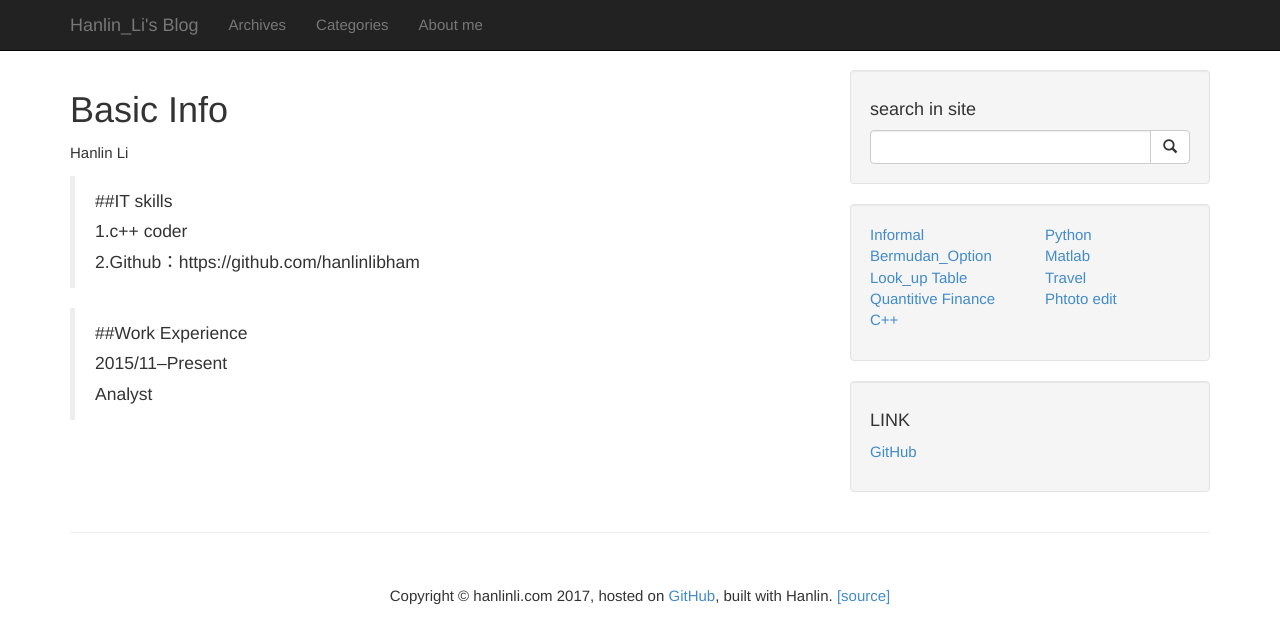
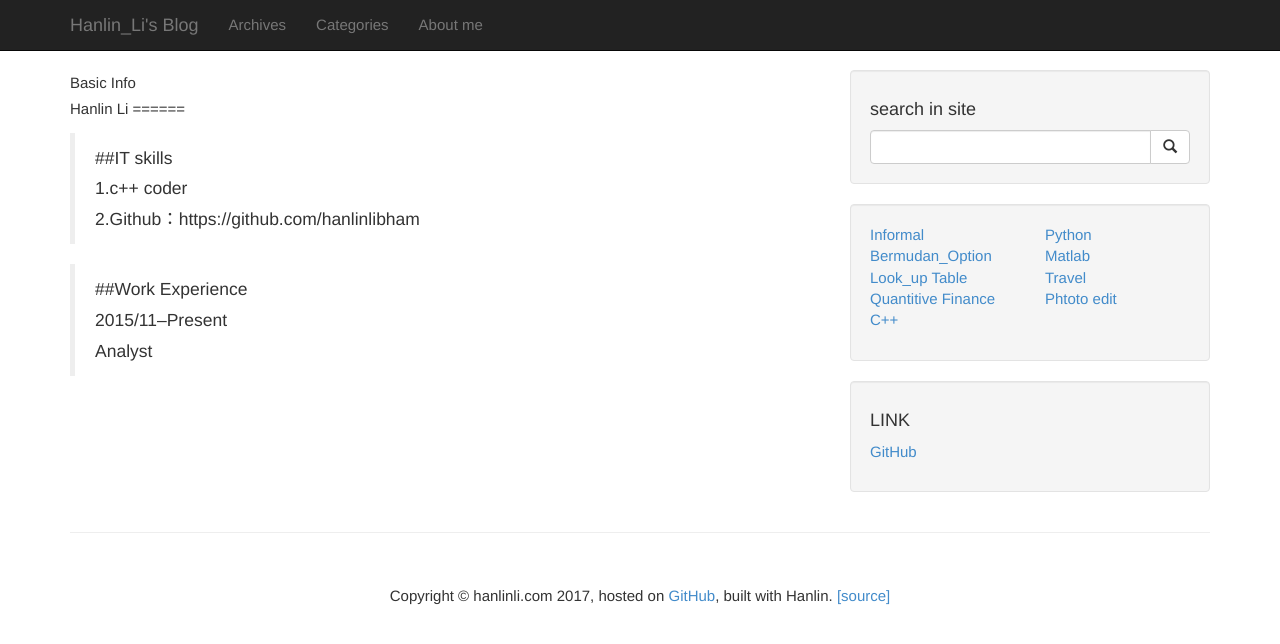
Before and after one commit to hanlinlibham/hanlinlibham.github.io, a Jekyll site: the page built from about.markdown, in a window 1280 px wide. Shown: the top 644 px of the page. Built offline with Jekyll 4.4.1, drawn with Linux system fonts in a browser that asks for light colours; Markdown is read by kramdown in place of the engine named in the settings.

```diff
--- a/about.markdown
+++ b/about.markdown
@@ -2,9 +2,9 @@
 layout: default
 title: "关于：About"
 ---
-#Basic Info<br>
+Basic Info<br>
 Hanlin Li
-
+======
 > ##IT skills<br>
 1.c++ coder<br>
 2.Github：https://github.com/hanlinlibham
```
